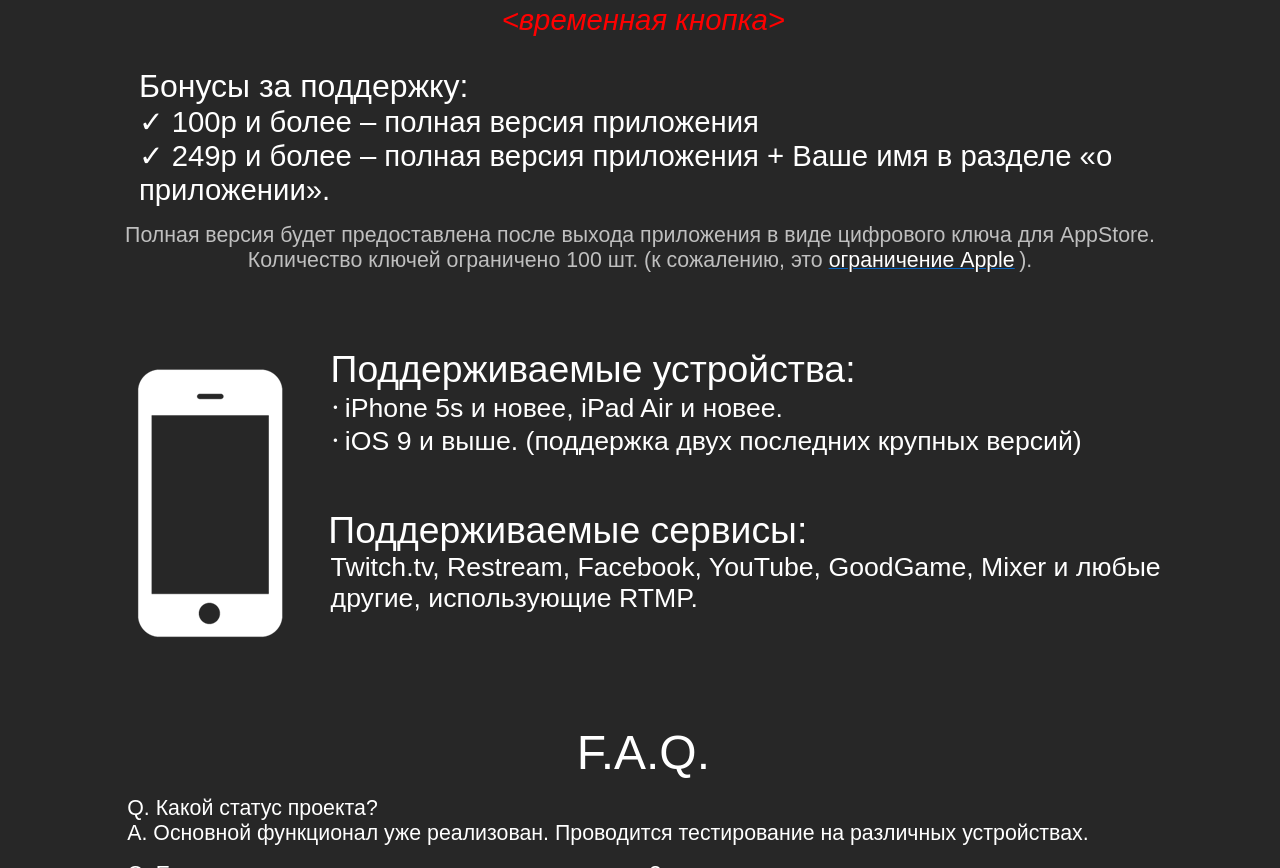
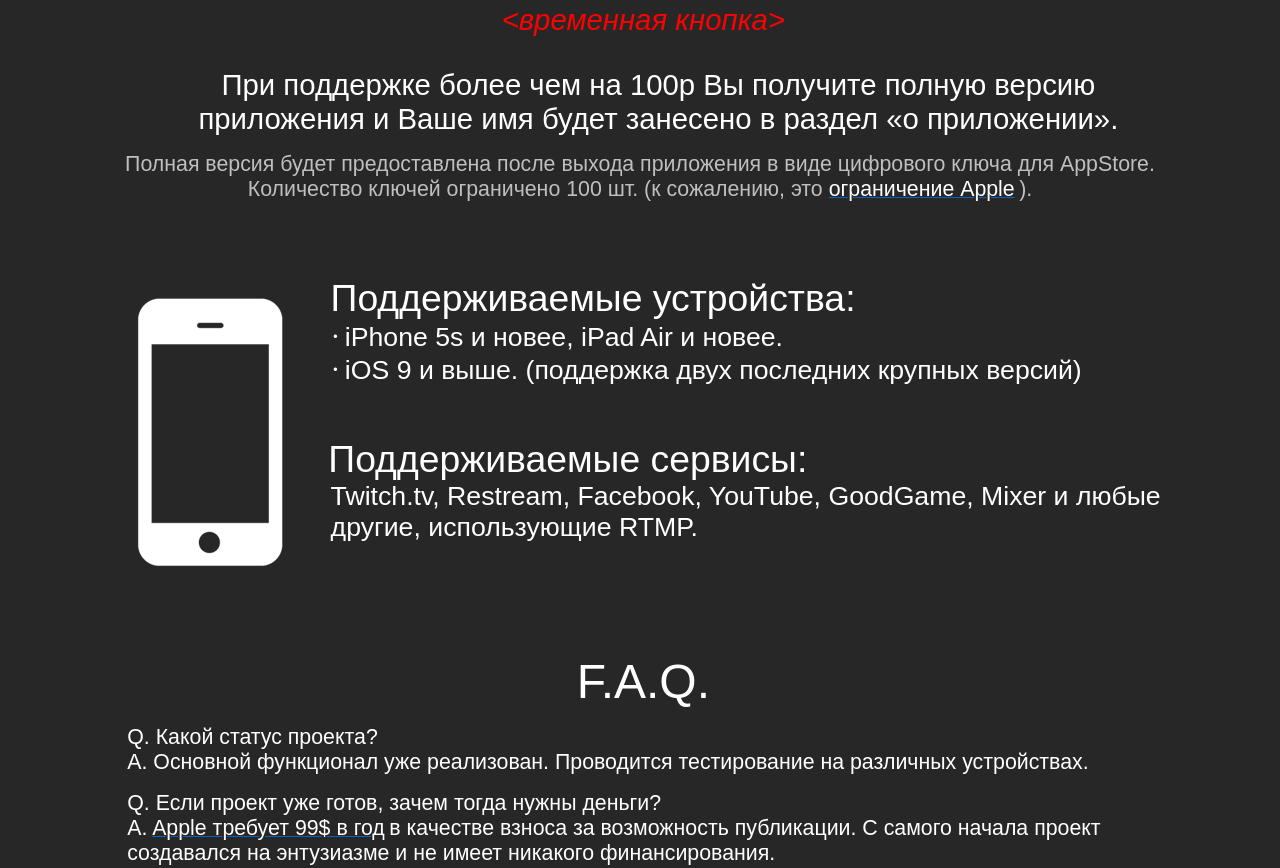
Before and after one commit to iStreamerApp/istreamerapp.github.io, a plain HTML site: page index.html in a window 1280 px wide. Shown: the part 3977-4845 px from the top of the page. Drawn offline with nearby package versions, Linux system fonts and the light colour scheme.

Commit message:
donate update

```diff
--- a/index.html
+++ b/index.html
@@ -317,13 +317,13 @@
 
 			   <!-- donate bonuses -->
                <tr style="height: 2cm;">
-                  <td colspan="5" valign="top" style="height: 2cm; width: 665.85pt; padding: 0cm 0pt; text-align: left;">
+                  <td colspan="5" valign="top" style="height: 2cm; width: 665.85pt; padding: 0cm 0pt; text-align: center;">
                      <p style="margin: 0cm -5pt 0.0001pt 22.55pt;">
-                        <span style="font-size: 24pt; font-family: 'Calibri Light', sans-serif; color: white;">
-                        Бонусы за поддержку:
+                        <span style="font-size: 22pt; font-family: 'Calibri Light', sans-serif; color: white;">
+                        При поддержке более чем на 100р Вы получите полную версию приложения и Ваше имя будет занесено в раздел «о приложении».
                         </span>
                      </p>
-                     <p style="margin: 0cm 0cm 0.0001pt 22.55pt;">
+                     <!--p style="margin: 0cm 0cm 0.0001pt 22.55pt;">
                         <span style="font-size: 22pt; font-family: 'Segoe UI Symbol', sans-serif; color: white;">✓ </span>
                         <span style="font-size: 22pt; font-family: 'Calibri Light', sans-serif; color: white;">
                         100р и более – полная версия приложения
@@ -335,7 +335,7 @@
 						249р и более – полная версия приложения + Ваше имя в разделе «о приложении».</span>
                         <span style="font-size: 36pt; font-family: 'Calibri Light', sans-serif; color: white;">
                         </span>
-                     </p>
+                     </p-->
 
                      <p style="margin-bottom: 0.0001pt; text-align: center;">
                         <span style="font-size: 16pt; font-family: 'Calibri Light', sans-serif; color: #bfbfbf;">
```
